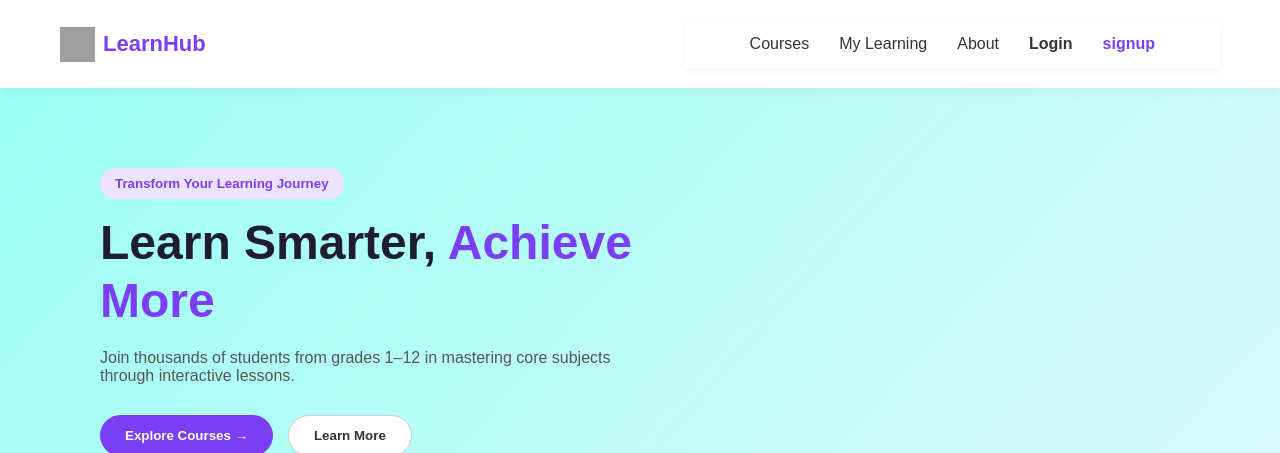
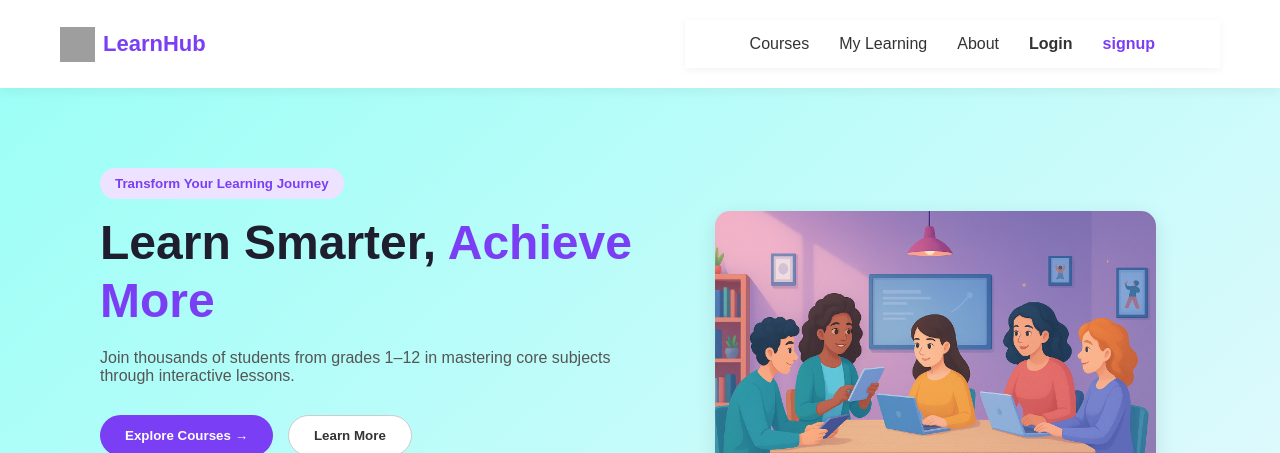
Before and after one commit to ParasBhatt09/Personalized-Learning-System, a Node server app: page / in a window 1280 px wide. Shown: the top 453 px of the page. Run offline with Node 20, Linux system fonts and the light colour scheme; some libraries are stand-ins or nearby versions; grey boxes are pictures that could not be loaded.

Commit message:
Initial commit

```diff
--- a/public/index.html
+++ b/public/index.html
@@ -33,15 +33,16 @@
       <button class="primary explore-courses-btn">Explore Courses →</button>
       <button class="secondary">Learn More</button>
     </div>
-          <div style="text-align: right;">
-            <img src="ChatGPT Image Oct 12, 2025, 07_34_11 AM.png" alt="My Photo" width="400" height="300">
-          </div>
     <div class="students-card">
       <p><strong>1000+ Students</strong><br>Enrolled This Month</p>
     </div>
   </div>
+
+  <!-- ✅ Hero Image Section -->
+  <div class="hero-image">
+    <img src="ChatGPT Image Oct 19, 2025, 08_17_39 AM.png" alt="Students learning illustration">
+  </div>
 </section>
-
       <div class="container" id="grade-cards-main">
         <div class="card">
           <div class="card-icon purple">🎓</div>
--- a/public/style.css
+++ b/public/style.css
@@ -150,6 +150,12 @@ nav a.signup:hover {
   box-shadow: 0 4px 10px rgba(0,0,0,0.1);
   padding: 15px 20px;
   display: inline-block;
+  transition: transform 0.25s cubic-bezier(0.4, 0.2, 0.2, 1), box-shadow 0.25s cubic-bezier(0.4, 0.2, 0.2, 1);
+}
+
+.students-card:hover {
+  transform: scale(1.08);
+  box-shadow: 0 8px 24px rgba(122, 62, 245, 0.18), 0 4px 10px rgba(0,0,0,0.13);
 }
 
 .students-card p {
@@ -170,6 +176,34 @@ nav a.signup:hover {
     text-align: center;
     padding: 50px 30px;
   }
+  .hero-image img {
+    width: 100%;
+    max-width: 350px;
+  }
+}
+
+/* ✅ Hero Image Section */
+.hero-image {
+  flex: 1;
+  display: flex;
+  justify-content: center;   /* center horizontally */
+  align-items: center;       /* center vertically */
+}
+
+.hero-image img {
+  width: 90%;                /* adjust size for balance */
+  max-width: 550px;          /* prevent oversizing */
+  height: auto;              /* keep aspect ratio */
+  border-radius: 15px;       /* smooth corners */
+  box-shadow: 0 6px 20px rgba(0, 0, 0, 0.1); /* soft shadow */
+}
+
+/* ✅ Responsive: move image below text on smaller screens */
+@media (max-width: 900px) {
+  .hero-image {
+    margin-top: 30px;
+  }
+
   .hero-image img {
     width: 100%;
     max-width: 350px;
```
Also changed, not shown: public/ChatGPT Image Oct 19, 2025, 08_17_39 AM.png (added). Lines whose indentation alone changed are shown as unchanged.
